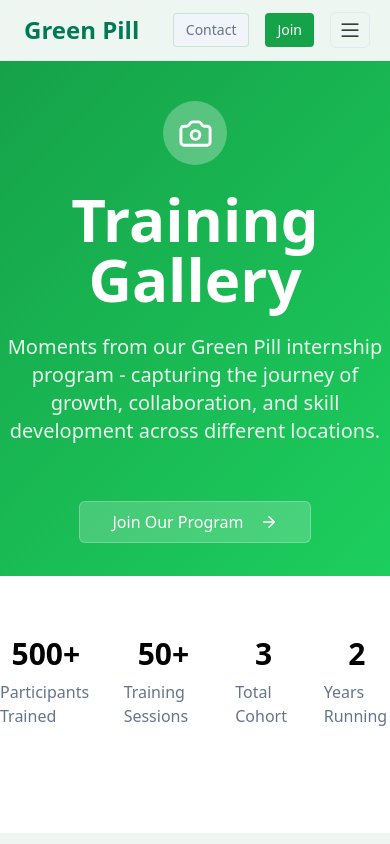
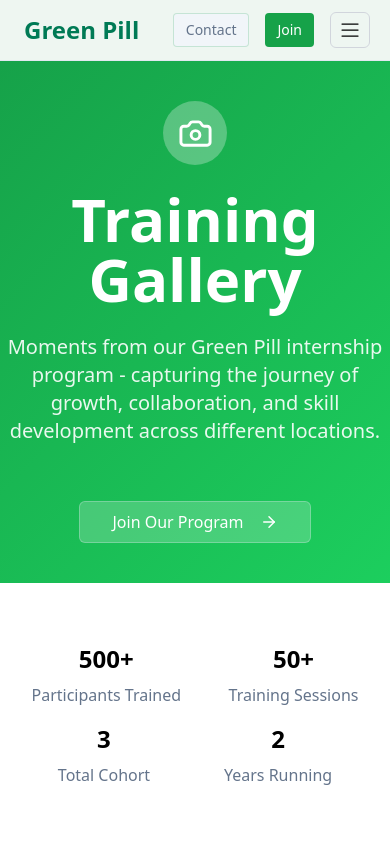
Before and after one commit to aposte7/green-pill, a Next.js app: page /gallery in a window 390 px wide. Shown: the top 844 px of the page. Built offline with nearby package versions, Linux system fonts and the light colour scheme.

Commit message:
fix: update layout and styling in Gallery, Programs, NavBar, and Hero components

```diff
--- a/src/app/(root)/gallery/page.tsx
+++ b/src/app/(root)/gallery/page.tsx
@@ -5,7 +5,7 @@ import Image from 'next/image'
 function page() {
 	return (
 		<>
-			<section className="h-[91.5dvh]">
+			<section>
 				<div className="bg-gradient-primary space-y-6  py-10 text-center text-primary-foreground h-2/3">
 					<span className="h-16 mx-auto bg-secondary/30 w-16 flex items-center justify-center rounded-full">
 						<Camera size={35} />
@@ -28,9 +28,9 @@ function page() {
 					</button>
 				</div>
 
-				<div className="flex items-center py-15 justify-evenly gap-8">
+				<div className="flex flex-wrap items-center py-15 justify-evenly gap-4">
 					<div>
-						<p className="text-3xl mb-2 text-center font-bold">
+						<p className="text-2xl sm:text-3xl mb-2 text-center font-bold">
 							500+
 						</p>
 						<p className="text-muted-foreground">
@@ -38,7 +38,7 @@ function page() {
 						</p>
 					</div>
 					<div>
-						<p className="text-3xl mb-2 text-center font-bold">
+						<p className="text-2xl sm:text-3xl mb-2 text-center font-bold">
 							50+
 						</p>
 						<p className="text-muted-foreground">
@@ -46,11 +46,15 @@ function page() {
 						</p>
 					</div>
 					<div>
-						<p className="text-3xl mb-2 text-center font-bold">3</p>
+						<p className="text-2xl sm:text-3xl mb-2 text-center font-bold">
+							3
+						</p>
 						<p className="text-muted-foreground">Total Cohort</p>
 					</div>
 					<div>
-						<p className="text-3xl mb-2 text-center font-bold">2</p>
+						<p className="text-2xl sm:text-3xl mb-2 text-center font-bold">
+							2
+						</p>
 						<p className="text-muted-foreground">Years Running</p>
 					</div>
 				</div>
--- a/src/app/(root)/programs/page.tsx
+++ b/src/app/(root)/programs/page.tsx
@@ -74,7 +74,7 @@ const Page = () => {
 							<h3 className="mb-4 text-3xl font-bold text-foreground">
 								{program.title}
 							</h3>
-							<div className="flex justify-center space-x-8 text-muted-foreground">
+							<div className="flex flex-wrap justify-center gap-4 md:gap-4 text-muted-foreground">
 								<div className="flex items-center space-x-2">
 									<Clock className="h-5 w-5" />
 									<span className="font-medium">
--- a/src/components/nav-bar.tsx
+++ b/src/components/nav-bar.tsx
@@ -68,10 +68,9 @@ function NavBar() {
 						<span className="hidden sm:inline-block">Programs</span>
 					</Link>
 
-					{/* Mobile Menu */}
 					<div className="relative h-9 w-9 lg:hidden">
 						<details className="absolute inset-y-0 rounded-md">
-							<summary className="flex h-9 w-10 cursor-pointer list-none items-center justify-center rounded-md border border-border hover:bg-gray-100 duration-200">
+							<summary className="flex h-9 w-10 cursor-pointer list-none items-center justify-center rounded-md border border-gray-300 hover:bg-gray-100 duration-200">
 								<Menu size={24} strokeWidth={1.25} />
 							</summary>
 
--- a/src/features/home/components/hero.tsx
+++ b/src/features/home/components/hero.tsx
@@ -1,5 +1,6 @@
 import { ArrowRight } from 'lucide-react'
 import Image from 'next/image'
+import Link from 'next/link'
 import React from 'react'
 
 function Hero() {
@@ -36,14 +37,15 @@ function Hero() {
 						</p>
 
 						<div className="flex flex-col sm:flex-row gap-4 mb-12">
-							<button
+							<Link
+								href="/programs"
 								className="group bg-gradient-primary py-3 px-6 rounded-sm inline-flex text-lg text-primary-foreground hover:scale-105 transition-transform
                             duration-300
                             items-center "
 							>
 								Explore Programs
 								<ArrowRight className="ml-2 h-5 w-5 group-hover:translate-x-1 transition-transform" />
-							</button>
+							</Link>
 						</div>
 
 						<div className="grid grid-cols-2 md:grid-cols-3 gap-8 pt-8 border-t border-white/20">
```
